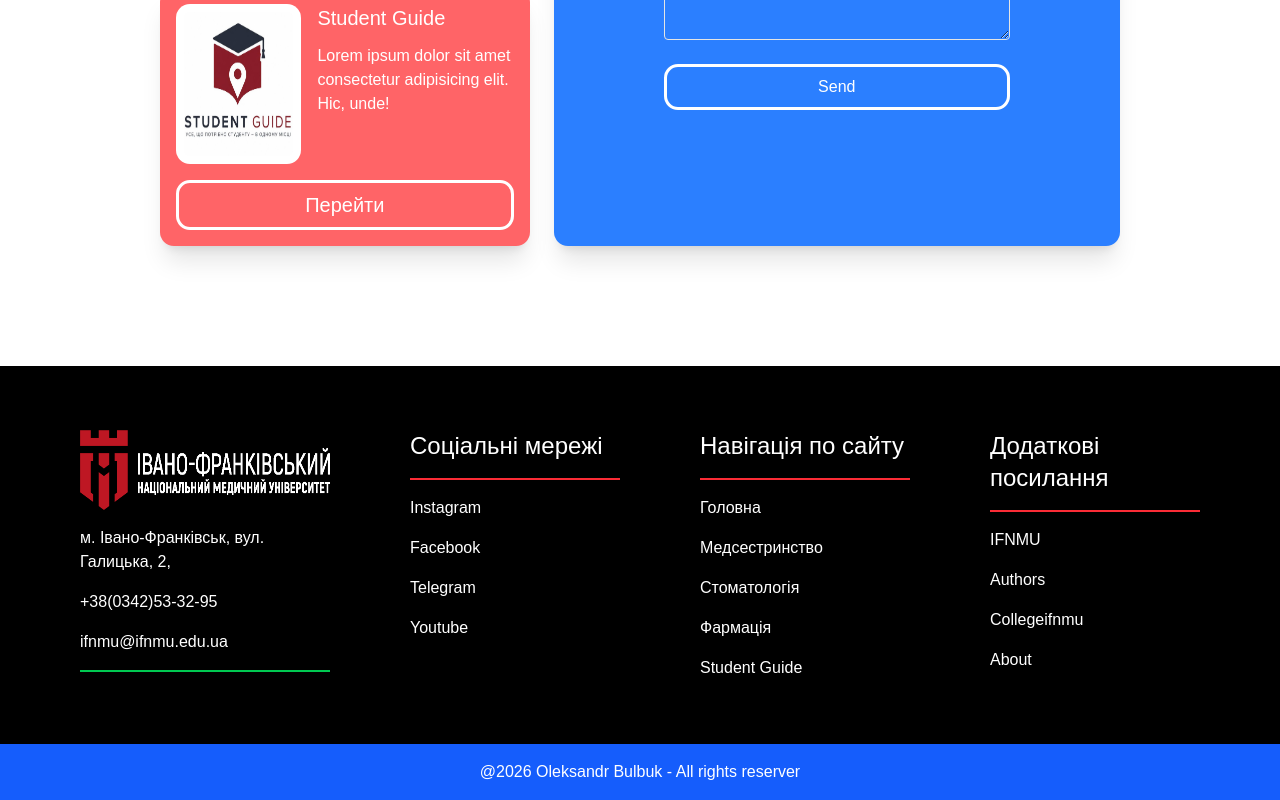
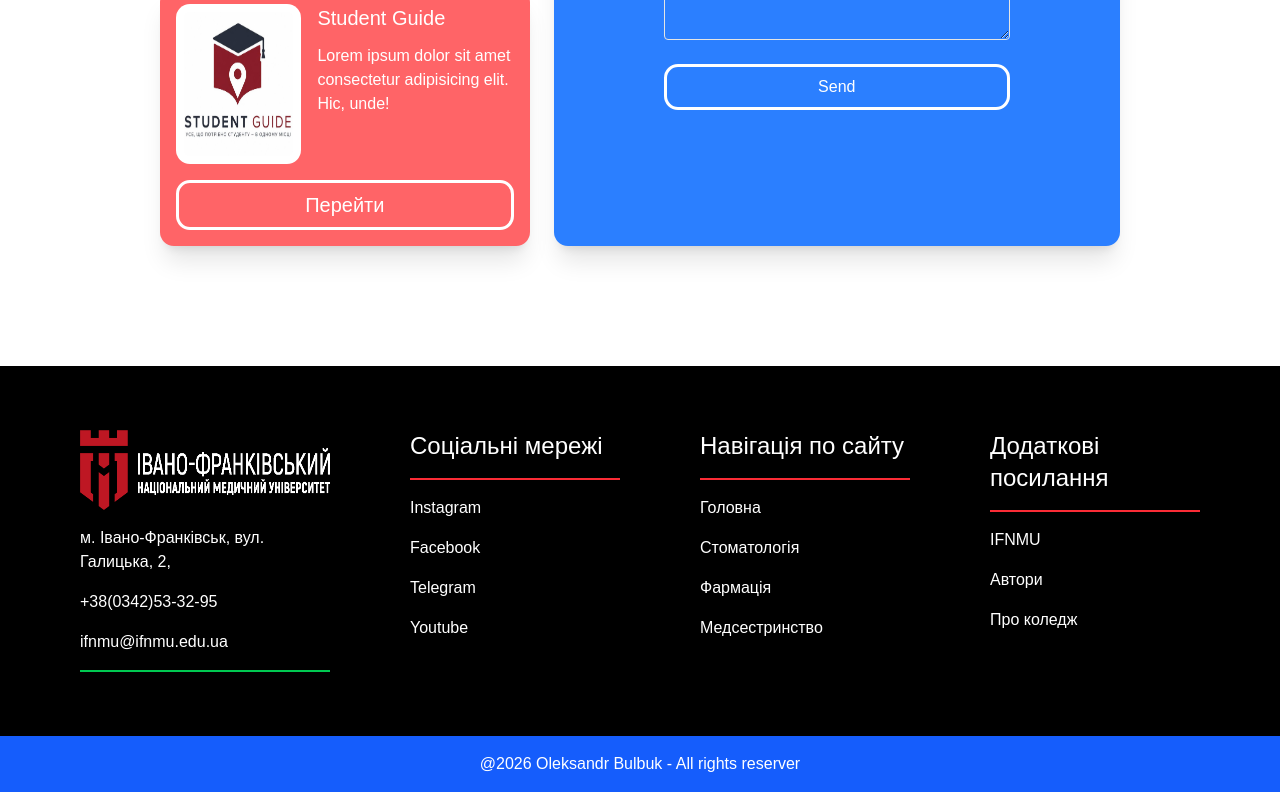
Before and after one commit to obulbuk07/newEducationHub, a React (Vite) app: page / in a window 1280 px wide. Shown: the part 1984-2784 px from the top of the page. Built offline with nearby package versions, Linux system fonts and the light colour scheme.

Commit message:
add link for Footer and made working footer nav

```diff
--- a/src/components/Footer.jsx
+++ b/src/components/Footer.jsx
@@ -1,4 +1,6 @@
 import ifnmu from "../img/big_ifnmu_logo.png"
+
+const items = ["Головна", "Стоматологія", "Фармація", "Медсестринство"]
 
 function Footer({activeContent, onContentChange}){
     return(
@@ -19,18 +21,22 @@ function Footer({activeContent, onContentChange}){
             </div>
             <div className="flex flex-col gap-4 pl-10" >
                 <h1 className="text-2xl border-b-2 border-red-500 pb-4" >Навігація по сайту</h1>
-                <p>Головна</p>
-                <p>Медсестринство</p>
-                <p>Стоматологія</p>
-                <p>Фармація</p>
-                <p>Student Guide</p>
+                {items.map(item => (
+                    <button
+                        key={item}
+                        onClick={() => onContentChange(item)}
+                        className={ ` text-left rounded-xl px-0 py-0 hover:underline  transition-colors duration-300 ease-in-out`}
+                    >
+                        {item}
+                    </button>
+
+                ))}
             </div>
             <div className="flex flex-col gap-4 pl-10" >
                 <h1 className="text-2xl border-b-2 border-red-500 pb-4" >Додаткові посилання</h1>
-                <p>IFNMU</p>
-                <p>Authors</p>
-                <p>Collegeifnmu</p>
-                <p>About</p>
+                <a className="hover:underline" href="https://www.ifnmu.edu.ua/">IFNMU</a>
+                <a className="hover:underline" href="http://collegeifnmu.co.uk/eduHubPages/authors.html">Автори</a>
+                <a className="hover:underline" href="http://collegeifnmu.co.uk/about_us.html">Про коледж</a>
             </div>
             </div>
 
```
